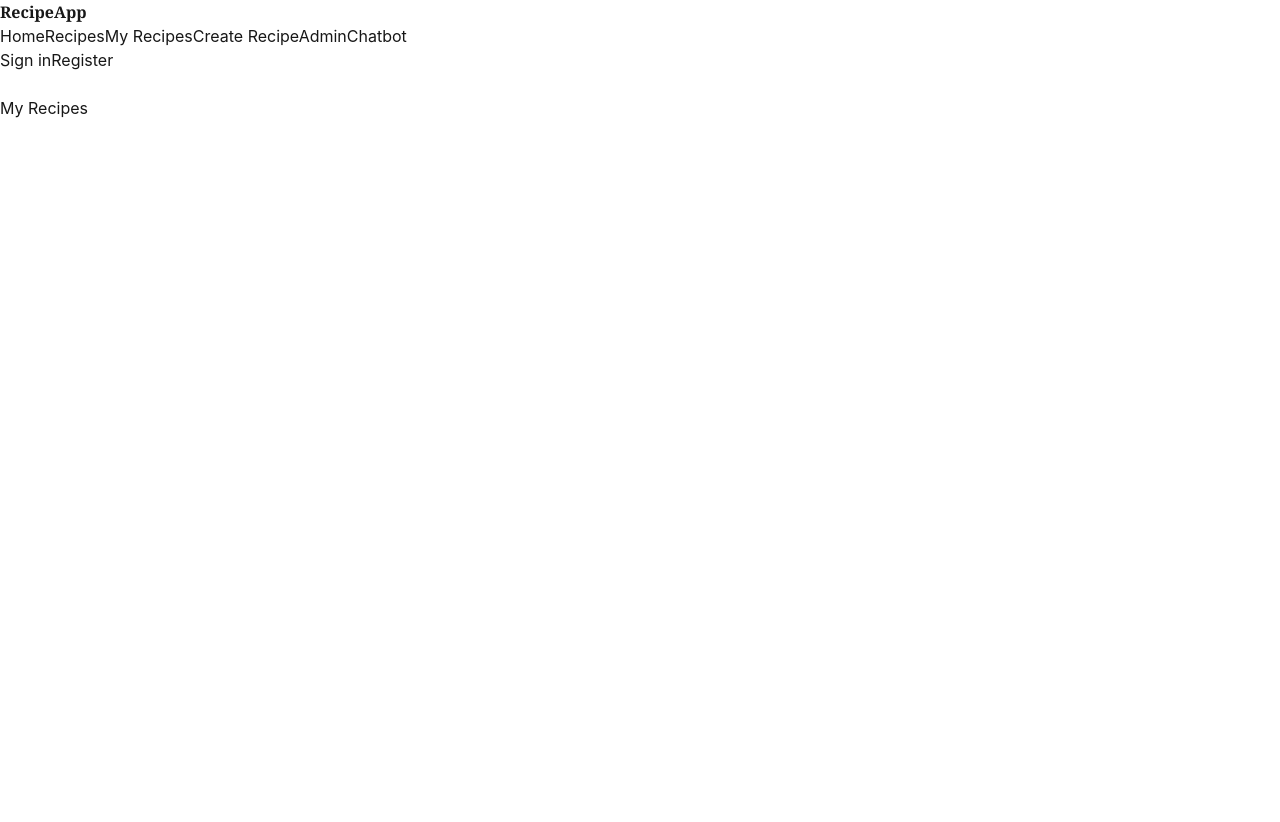
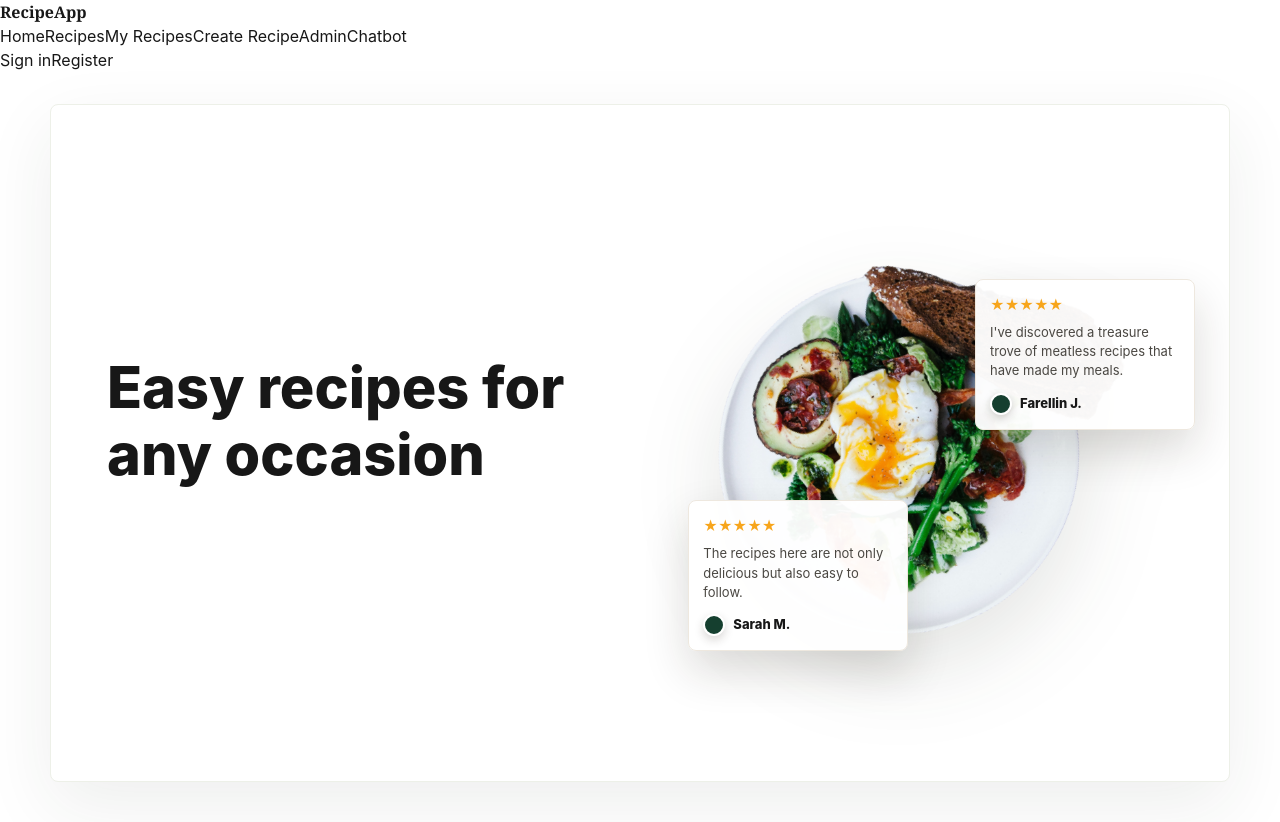
Before and after one commit to CyberboyKai/recipe-app, a React (Vite) app in the folder frontend/: page /my-recipes in a window 1280 px wide. Shown: the top 822 px of the page. Before the commit the page ends 800 px from the top, so only its background shows below. Built offline with nearby package versions, Linux system fonts and the light colour scheme.

Commit message:
feat: my recipes page hero

```diff
--- a/frontend/src/pages/MyRecipes.jsx
+++ b/frontend/src/pages/MyRecipes.jsx
@@ -1,7 +1,43 @@
+import heroDish from '../assets/salad.png';
+import ReviewCard from '../components/ReviewCard.jsx';
+
+const placeholderReviews = [
+  {
+    name: 'Sarah M.',
+    quote: 'The recipes here are not only delicious but also easy to follow.',
+    position: 'left',
+  },
+  {
+    name: 'Farellin J.',
+    quote: "I've discovered a treasure trove of meatless recipes that have made my meals.",
+    position: 'right',
+  },
+];
+
 const MyRecipes = () => {
   return (
-    <div>
-      <h1>My Recipes</h1>
+    <div className="app-shell">
+      <main>
+        <section className="hero-section" aria-labelledby="my-recipes-title">
+          <div className="hero-copy">
+            <div className="hero-text">
+              <h1 id="my-recipes-title">Easy recipes for any occasion</h1>
+            </div>
+          </div>
+
+          <div className="hero-visual" aria-label="Featured dish">
+            <img src={heroDish} alt="Avocado egg bowl with broccoli and toast" />
+            {placeholderReviews.map((review) => (
+              <ReviewCard
+                key={review.name}
+                name={review.name}
+                quote={review.quote}
+                position={review.position}
+              />
+            ))}
+          </div>
+        </section>
+      </main>
     </div>
   );
 };
```
